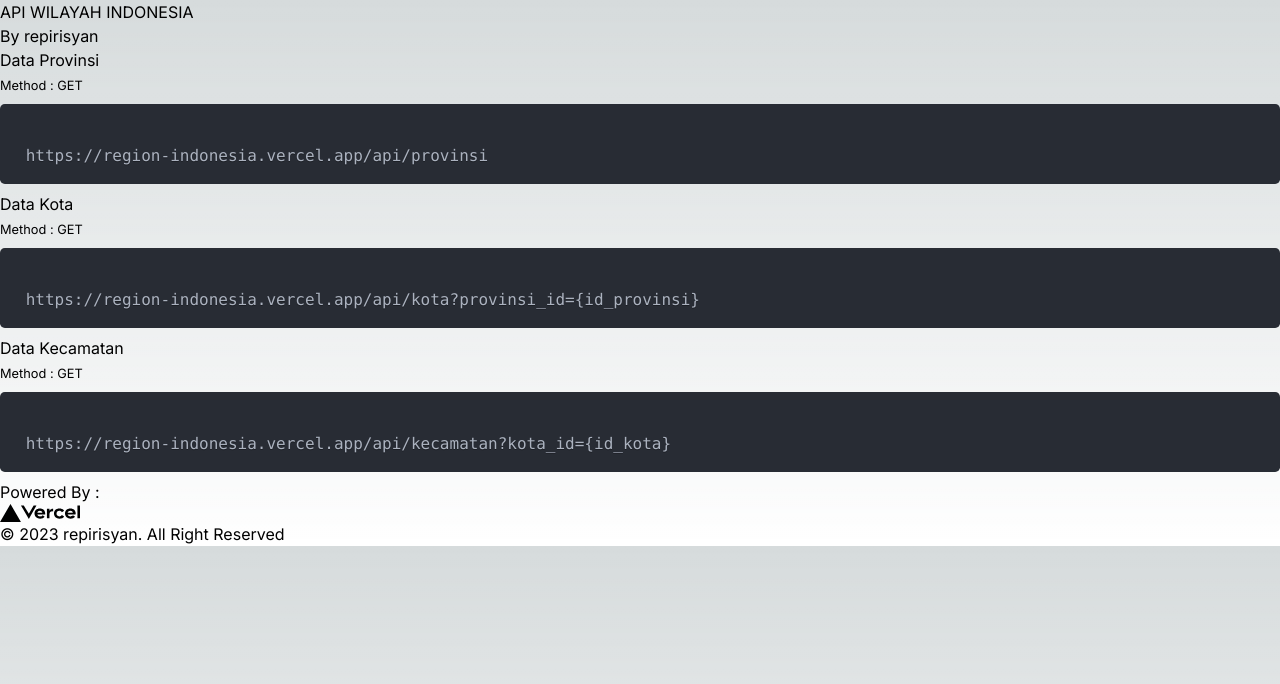
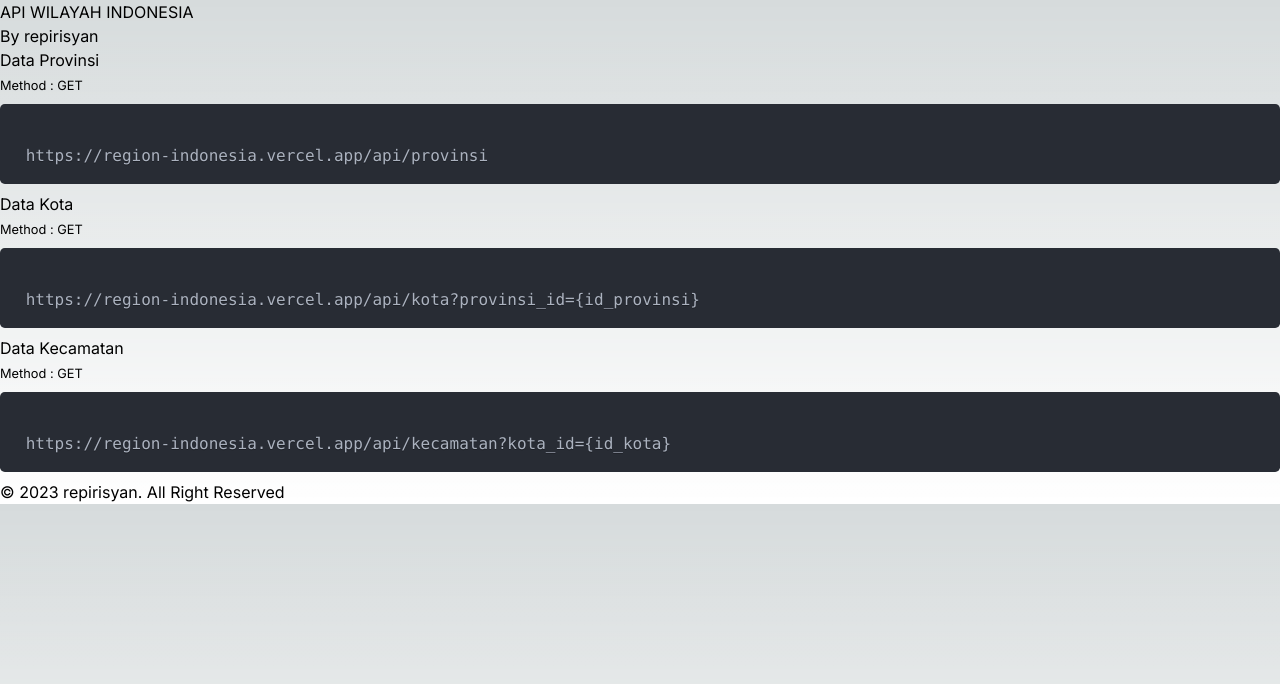
Before and after one commit to repirisyan/api-wilayah-indonesia, a Next.js app: page / in a window 1280 px wide. Shown: the top 684 px of the page. Built offline with nearby package versions, Linux system fonts and the light colour scheme.

Commit message:
fix optimization

```diff
--- a/next.config.js
+++ b/next.config.js
@@ -1,4 +1,8 @@
 /** @type {import('next').NextConfig} */
 const nextConfig = {}
-
-module.exports = nextConfig
+const withBundleAnalyzer = require('@next/bundle-analyzer')({
+    enabled: process.env.ANALYZE === 'true',
+})
+module.exports = withBundleAnalyzer({
+    nextConfig
+});
--- a/package.json
+++ b/package.json
@@ -26,8 +26,10 @@
   },
   "devDependencies": {
     "@heroicons/react": "^2.0.18",
+    "@next/bundle-analyzer": "^13.4.16",
     "@types/react-copy-to-clipboard": "^5.0.4",
     "@types/react-syntax-highlighter": "^15.5.7",
+    "cross-env": "^7.0.3",
     "daisyui": "^3.5.1"
   }
 }
--- a/src/app/page.tsx
+++ b/src/app/page.tsx
@@ -42,13 +42,11 @@ const CodeBlock = (context: any) => {
       <SyntaxHighlighter
         language=""
         style={oneDark}
-        scrollbarClass="overflow-hidden"
         children={context.code}
       />
     </div>
   );
 };
-
 
 
 export default function Home() {
@@ -69,7 +67,6 @@ export default function Home() {
           </a>
         </div>
       </div>
-
       <div className="mt-20 grid grid-cols-1">
         <section>
           <h1>
@@ -92,15 +89,6 @@ export default function Home() {
       </div>
 
       <div className="text-center mt-14">
-        <h2 className={`mb-3 text-2xl font-semibold`}>
-          Powered By :
-          <Image className='invert mx-auto my-3'
-            src="/vercel.svg"
-            width={80}
-            height={80}
-            alt="Vercel Logo"
-          />
-        </h2>
         <p className={`m-0 max-w-[30ch] text-sm opacity-50`}>
           &copy; 2023 repirisyan. All Right Reserved
         </p>
```
Also changed, not shown: 1 other file (tests, documents, lock files or other folders).
